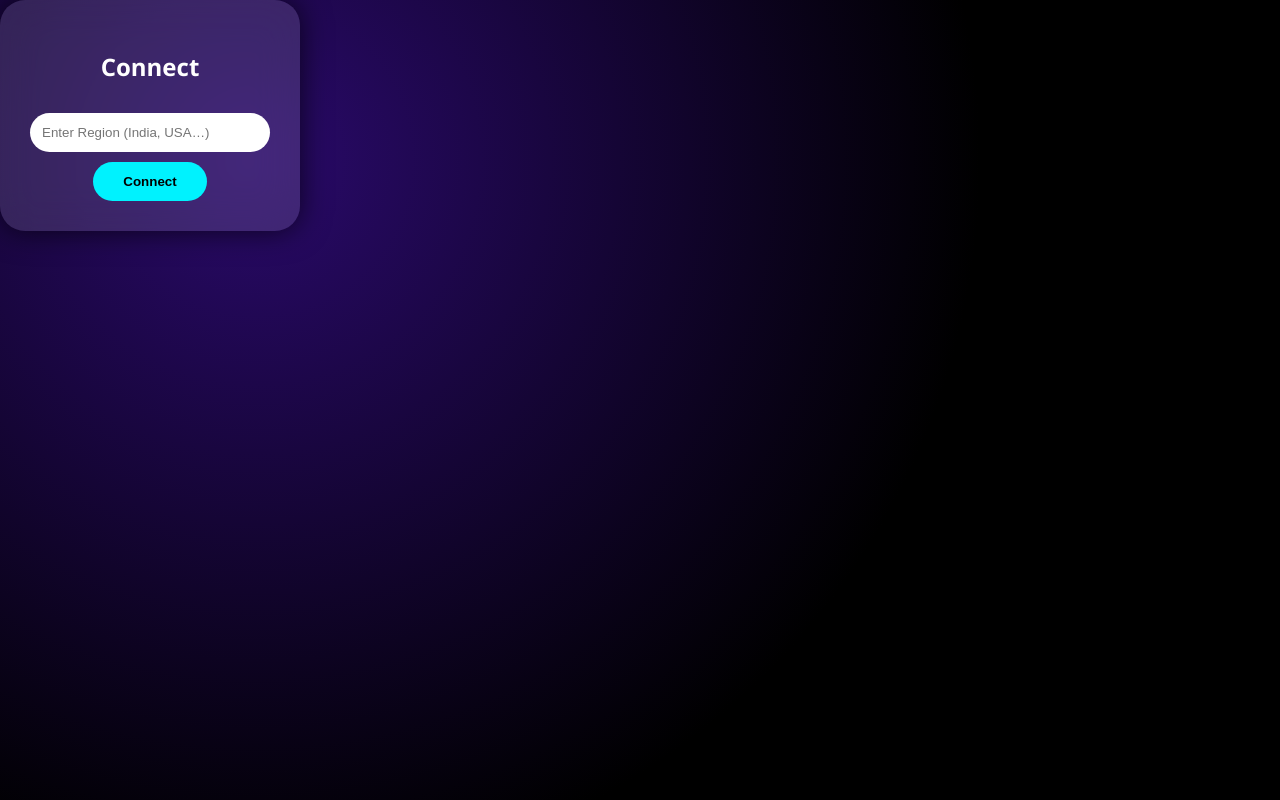
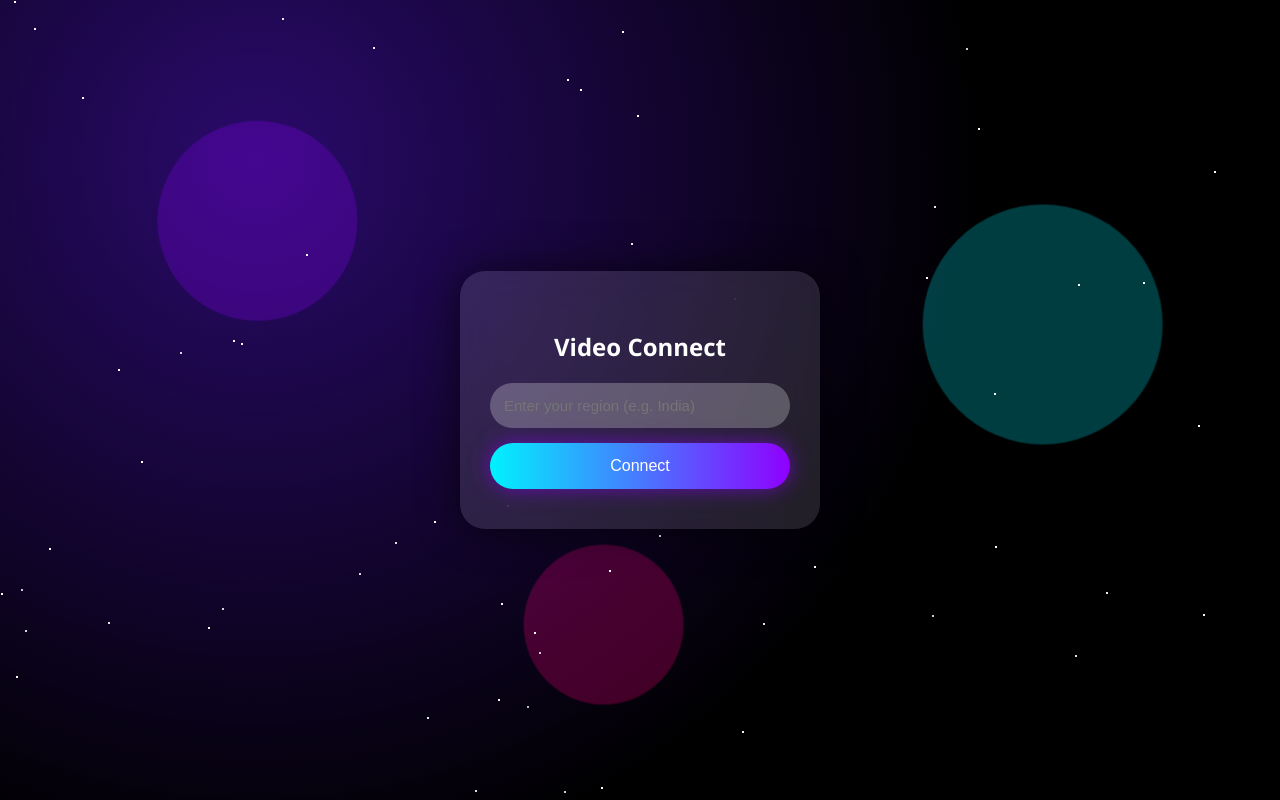
Before and after one commit to Ashwinor/talkk, a Flask app: page /video in a window 1280 px wide. Run offline with Flask 3, Linux system fonts and the light colour scheme; a user stored in the database is signed in.

Commit message:
Beautiful video connect page

```diff
--- a/templates/home/video.html
+++ b/templates/home/video.html
@@ -1,16 +1,129 @@
 <!DOCTYPE html>
-<html>
+<html lang="en">
 <head>
-<title>Video Connect</title>
-<link rel="stylesheet" href="/static/home/home.css">
+<meta charset="UTF-8">
+<title>Talkk Video</title>
+<meta name="viewport" content="width=device-width, initial-scale=1.0">
+
+<style>
+*{box-sizing:border-box}
+body{
+  margin:0;
+  height:100vh;
+  background:radial-gradient(circle at 20% 20%, #2a0a6b, #000 60%);
+  overflow:hidden;
+  font-family:Segoe UI, sans-serif;
+  color:white;
+  display:flex;
+  justify-content:center;
+  align-items:center;
+}
+
+/* floating bubbles */
+.bg-bubble{
+  position:absolute;
+  border-radius:50%;
+  opacity:0.25;
+  animation:float 12s infinite ease-in-out;
+}
+@keyframes float{
+  0%{transform:translate(0,0)}
+  50%{transform:translate(30px,-40px)}
+  100%{transform:translate(0,0)}
+}
+
+/* stars */
+.star{
+  position:absolute;
+  width:2px;
+  height:2px;
+  background:white;
+  opacity:.6;
+  animation:twinkle 2s infinite alternate;
+}
+@keyframes twinkle{
+  from{opacity:.3}
+  to{opacity:1}
+}
+
+/* glass card */
+.card{
+  position:relative;
+  z-index:2;
+  width:90%;
+  max-width:360px;
+  background:rgba(255,255,255,0.12);
+  backdrop-filter:blur(20px);
+  border-radius:25px;
+  padding:40px 30px;
+  text-align:center;
+  box-shadow:0 0 40px rgba(0,0,0,.6);
+}
+
+h2{margin-bottom:20px}
+
+input{
+  width:100%;
+  padding:14px;
+  border-radius:30px;
+  border:none;
+  outline:none;
+  background:rgba(255,255,255,0.25);
+  color:white;
+  font-size:15px;
+  margin-bottom:15px;
+}
+
+button{
+  width:100%;
+  padding:14px;
+  border-radius:30px;
+  border:none;
+  background:linear-gradient(90deg,#00f2fe,#8f00ff);
+  color:white;
+  font-size:16px;
+  cursor:pointer;
+  box-shadow:0 0 20px rgba(143,0,255,.6);
+}
+
+.msg{
+  margin-top:20px;
+  font-size:14px;
+  opacity:.8;
+  display:none;
+}
+</style>
 </head>
-<body class="dark">
 
-<div class="glass-form">
-<h2>Connect</h2>
-<input placeholder="Enter Region (India, USA…)">
-<button>Connect</button>
+<body>
+
+<!-- bubbles -->
+<div class="bg-bubble" style="width:200px;height:200px;left:10%;top:20%;background:#8f00ff"></div>
+<div class="bg-bubble" style="width:240px;height:240px;left:70%;top:30%;background:#00f2fe;animation-delay:2s"></div>
+<div class="bg-bubble" style="width:160px;height:160px;left:40%;top:70%;background:#ff0080;animation-delay:4s"></div>
+
+<div class="card">
+  <h2>Video Connect</h2>
+  <input id="region" placeholder="Enter your region (e.g. India)">
+  <button onclick="connect()">Connect</button>
+  <div class="msg" id="msg">No users available right now</div>
 </div>
+
+<script>
+// stars
+for(let i=0;i<60;i++){
+  let s=document.createElement("div");
+  s.className="star";
+  s.style.left=Math.random()*100+"%";
+  s.style.top=Math.random()*100+"%";
+  s.style.animationDelay=Math.random()*2+"s";
+  document.body.appendChild(s);
+}
+
+function connect(){
+  document.getElementById("msg").style.display="block";
+}
+</script>
 
 </body>
 </html>
```
